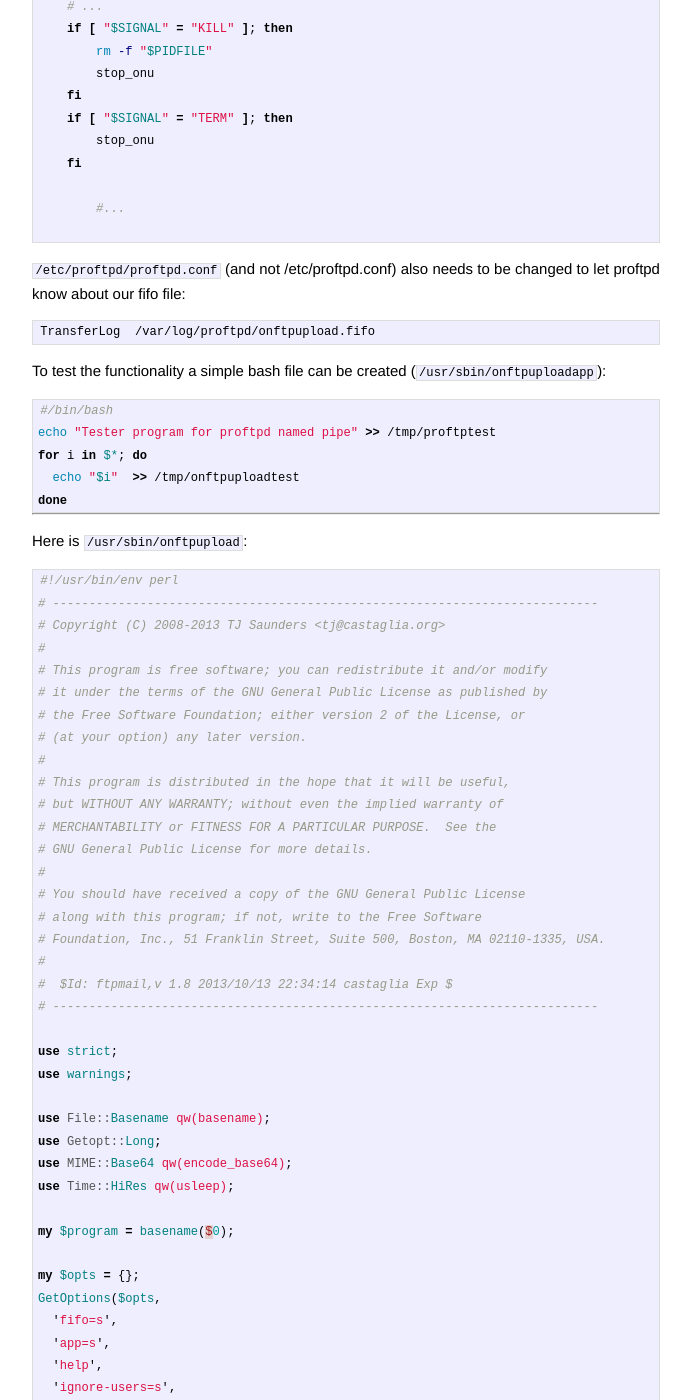
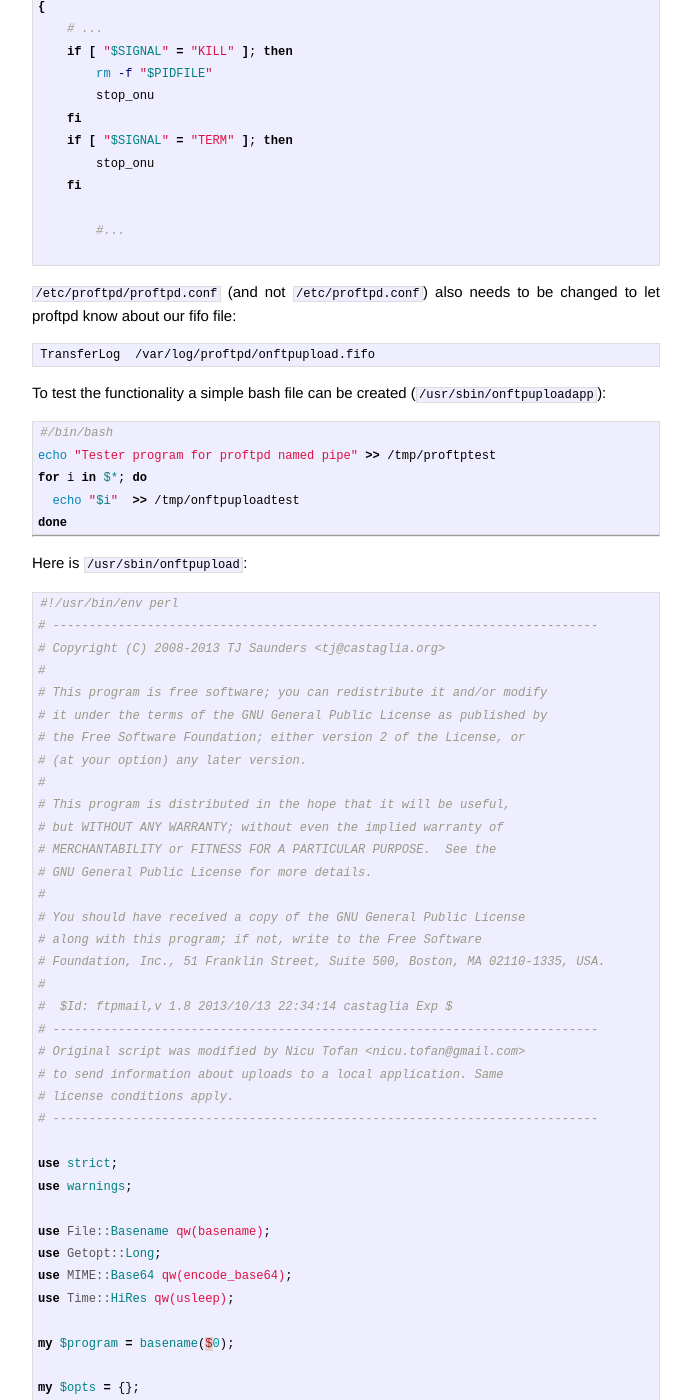
Before and after one commit to TNick/TNick.github.io, a Jekyll site: the page built from _posts/2014-04-05-proftpd-uploads.markdown, in a window 1280 px wide and 1400 px high, scrolled down 2471 px. Shown: the whole window, without its empty margins (294-985 px from the left). Built offline with Jekyll 4.4.1, drawn with Linux system fonts in a browser that asks for light colours; Markdown is read by kramdown in place of the engine named in the settings; some of the changed lines change nothing that is shown; some of the changed text lies outside the part shown.

Commit message:
Some additions to last post

```diff
--- a/_posts/2014-04-05-proftpd-uploads.markdown
+++ b/_posts/2014-04-05-proftpd-uploads.markdown
@@ -20,7 +20,7 @@
 
 {% highlight bash %}
 sudo nano /etc/proftpd/proftpd.conf
-# syntac check the file
+# syntax check the file
 proftpd -t -d5
 {% endhighlight %}
 
@@ -45,7 +45,7 @@
 # ProFTPD is started in standalone mode, currently running.
 {% endhighlight %}
 
-To start and stop the server use:
+To start and stop the server via init.d script use:
 
 {% highlight bash %}
 sudo /etc/init.d/proftpd start
@@ -73,16 +73,16 @@
 
 {% highlight bash %}
 $program \
-  $full_path_to_file \
-  $date_and_time_of_transfer \
-  $durration_of_transfer \
-  $size_in_bytes \
-  $transfer_status \
-  $transfer_type
+  "$full_path_to_file" \
+  "$date_and_time_of_transfer" \
+  "$durration_of_transfer" \
+  "$size_in_bytes" \
+  "$transfer_status" \
+  "$transfer_type"
 {% endhighlight %}
 
 `transfer_status` may be either "Completed" or "Incomplete".
-`transfer_type` mey be either "Binary" or "ASCII".
+`transfer_type` may be either "Binary" or "ASCII".
 
 
 We need to change `/etc/init.d/proftpd`, with the `start()` routine
@@ -90,6 +90,7 @@
 before starting `proftpd`:
 
 {% highlight bash %}
+# ...
 # at the beginning of the file, after PIDFILE
 # is set (line 5)
 
@@ -116,7 +117,7 @@
     mkfifo "$ONUFIFO"
 
     # start listening to named pipe
-    $ONUSCRIPT    \
+    "$ONUSCRIPT"    \
          --fifo=$ONUFIFO \
          --app=$ONUAPP \
          --log=/var/log/proftpd/xferlog \
@@ -153,7 +154,7 @@
 
 {% endhighlight %}
 
-`/etc/proftpd/proftpd.conf` (and not /etc/proftpd.conf)
+`/etc/proftpd/proftpd.conf` (and not `/etc/proftpd.conf`)
 also needs to be changed to
 let proftpd know about our fifo file:
 
@@ -197,6 +198,10 @@
 # Foundation, Inc., 51 Franklin Street, Suite 500, Boston, MA 02110-1335, USA.
 #
 #  $Id: ftpmail,v 1.8 2013/10/13 22:34:14 castaglia Exp $
+# ---------------------------------------------------------------------------
+# Original script was modified by Nicu Tofan <nicu.tofan@gmail.com>
+# to send information about uploads to a local application. Same
+# license conditions apply.
 # ---------------------------------------------------------------------------
 
 use strict;
```
